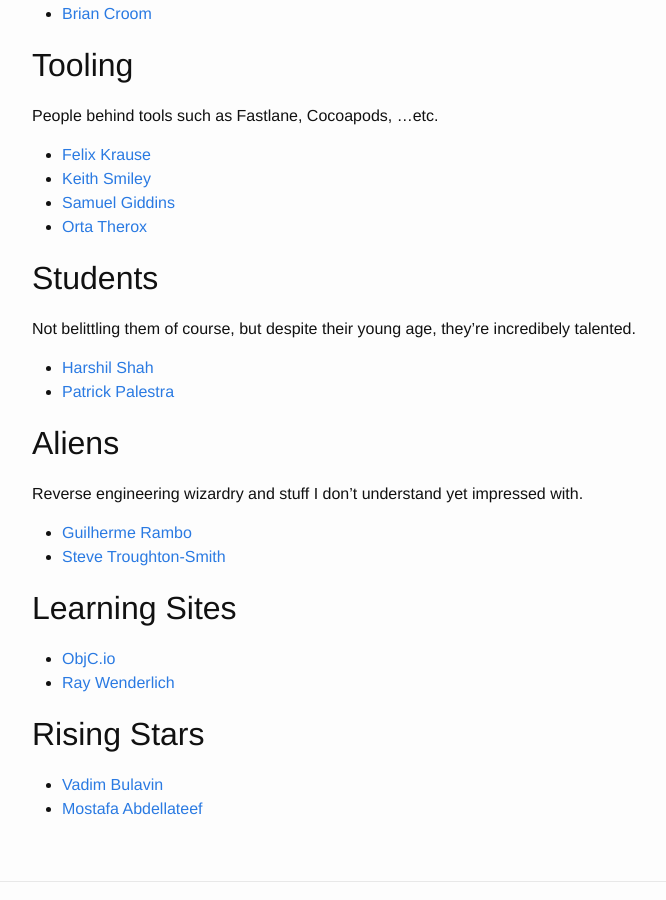
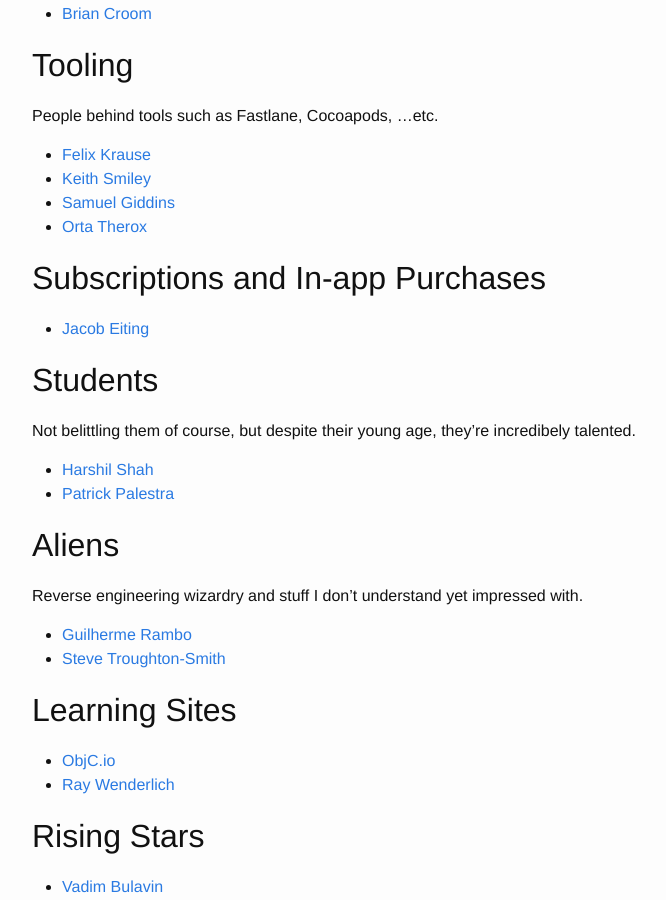
Before and after one commit to ahmedk92/ahmedk92.github.io, a Jekyll site: the page built from _posts/2019-02-01-Your Guide to iOS Dev Twitter.md, in a window 1280 px wide and 900 px high, scrolled down 2514 px. Shown: the whole window, without its empty margins (238-904 px from the left). Built offline with Jekyll 4.4.1, drawn with Linux system fonts in a browser that asks for light colours.

Commit message:
Jacob Eiting

```diff
--- a/_posts/2019-02-01-Your Guide to iOS Dev Twitter.md
+++ b/_posts/2019-02-01-Your Guide to iOS Dev Twitter.md
@@ -92,6 +92,9 @@ People behind tools such as Fastlane, Cocoapods, ...etc.
 - [Samuel Giddins](https://twitter.com/segiddins)
 - [Orta Therox](https://twitter.com/orta)
 
+## Subscriptions and In-app Purchases
+- [Jacob Eiting](https://twitter.com/jeiting)
+
 ## Students
 Not belittling them of course, but despite their young age, they're incredibely talented.
 
```
